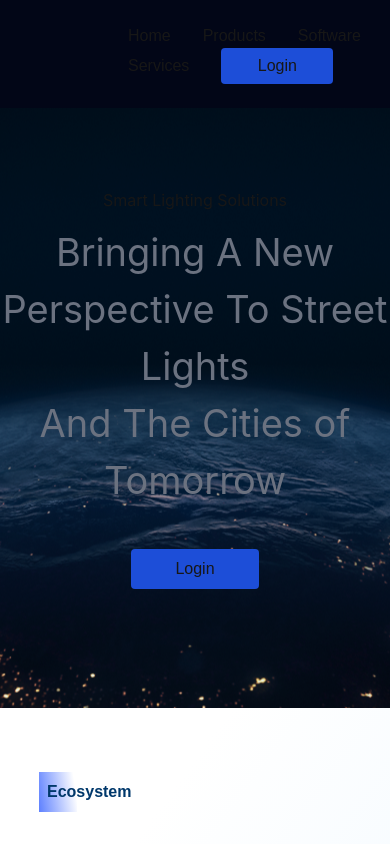
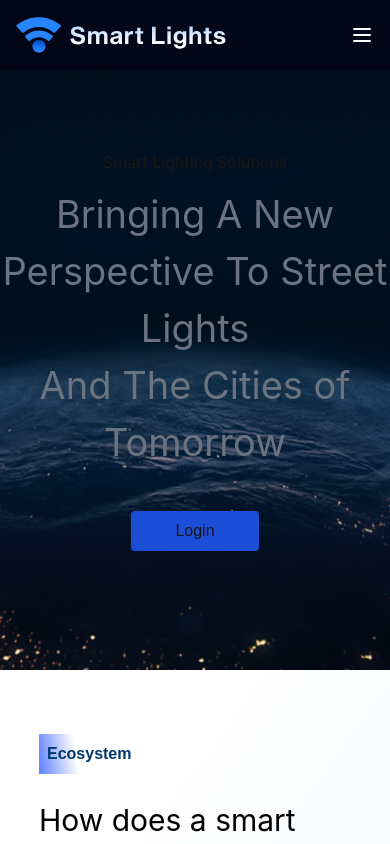
Before and after one commit to ajaykumar-21/BlackSof-Figma-Task, a Next.js app: page / in a window 390 px wide. Shown: the top 844 px of the page. Built offline with nearby package versions, Linux system fonts and the light colour scheme.

Commit message:
make navbar responsive for all device

```diff
--- a/src/components/Header.tsx
+++ b/src/components/Header.tsx
@@ -1,27 +1,57 @@
-import React from "react";
+"use client";
+
+import { useState } from "react";
 import Image from "next/image";
 import SmartLight from "../../public/assets/smart lights_logo.svg";
 import Hero from "./Hero";
 
 const Header: React.FC = () => {
+  const [isMenuOpen, setIsMenuOpen] = useState(false);
   return (
     <>
       <header className="bg-dark-blue shadow-md">
-        <div className="container mx-auto px-32 py-6 flex justify-between items-center">
-          <div>
+        <div className="container mx-auto px-4 md:px-12 lg:px-32 py-4 flex flex-wrap justify-between items-center">
+          {/* Logo Section */}
+          <div className="w-full md:w-auto flex justify-between items-center">
             <Image src={SmartLight} alt="Smart Light" />
+            {/* Hamburger Menu */}
+            <button
+              className="block md:hidden text-white focus:outline-none"
+              onClick={() => setIsMenuOpen(!isMenuOpen)}
+            >
+              <svg
+                xmlns="http://www.w3.org/2000/svg"
+                className="h-6 w-6"
+                fill="none"
+                viewBox="0 0 24 24"
+                stroke="currentColor"
+              >
+                <path
+                  strokeLinecap="round"
+                  strokeLinejoin="round"
+                  strokeWidth="2"
+                  d="M4 6h16M4 12h16M4 18h16"
+                />
+              </svg>
+            </button>
           </div>
-          <nav className="space-x-8">
-            <a href="#" className="text-white-600 hover:text-gray-800">
+
+          {/* Navigation Section */}
+          <nav
+            className={`${
+              isMenuOpen ? "block" : "hidden"
+            } md:flex space-y-4 md:space-y-0 md:space-x-4 lg:space-x-8 w-full md:w-auto mt-4 md:mt-0`}
+          >
+            <a href="#" className="text-white hover:text-gray-400 block">
               Home
             </a>
-            <a href="#" className="text-white-600 hover:text-gray-800">
+            <a href="#" className="text-white hover:text-gray-400 block">
               Products
             </a>
-            <a href="#" className="text-white-600 hover:text-gray-800">
+            <a href="#" className="text-white hover:text-gray-400 block">
               Software Services
             </a>
-            <button className="bg-blue-700 w-28 h-9 rounded hover:bg-gray-800">
+            <button className="bg-blue-700 w-28 h-9 rounded hover:bg-gray-800 text-white">
               Login
             </button>
           </nav>
```
